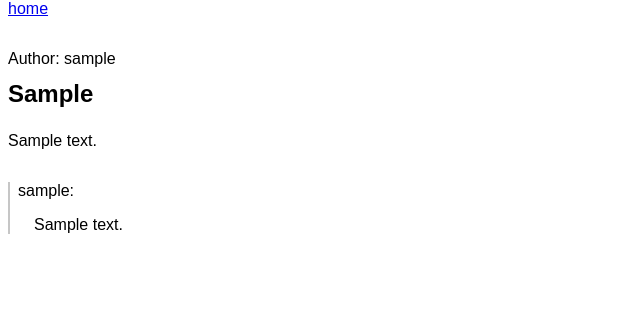
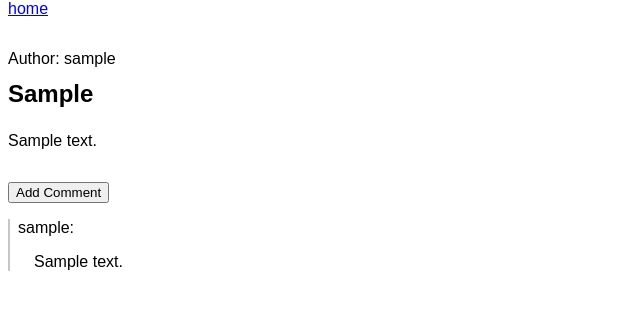
Before and after one commit to lassirissanen/comp-sec-project, a Django app: page /posts/1 in a window 1280 px wide. Shown: the part 119-429 px from the top of the page, without its empty margins (0-640 px from the left). Run offline with Django 5.2, Linux system fonts and the light colour scheme; a user stored in the database is signed in; tables that the repository leaves empty hold one stand-in row (values such as "Sample post").

Commit message:
Add comments functionality

```diff
--- a/project/securityforum/templates/securityforum/base_generic.html
+++ b/project/securityforum/templates/securityforum/base_generic.html
@@ -7,6 +7,7 @@
     {% load static %}
     <link rel="stylesheet" href={% static "securityforum/css/style.css" %}/>
     {% block stylesheet %}{% endblock stylesheet %}
+    {% block script %}{% endblock script %}
   </head>
   <body>
     <header>
--- a/project/securityforum/templates/securityforum/post.html
+++ b/project/securityforum/templates/securityforum/post.html
@@ -2,6 +2,25 @@
 {% load static %}
 
 {% block stylesheet %}<link rel="stylesheet" href={% static "securityforum/css/post.css" %}/>{% endblock stylesheet %}
+{% block script %}
+<script>
+  document.addEventListener('DOMContentLoaded', () => {
+    const toggleBtn = document.getElementById('toggle-comment');
+    const commentForm = document.getElementById('comment-form');
+    const cancelBtn = document.getElementById('cancel-comment');
+
+    toggleBtn.addEventListener('click', () => {
+      toggleBtn.style.display = 'none';
+      commentForm.style.display = 'block';
+    });
+
+    cancelBtn.addEventListener('click', () => {
+      commentForm.style.display = 'none';
+      toggleBtn.style.display = 'block';
+    });
+  });
+</script>
+{% endblock script %}
 
 {% block content %}
   <a href={% url "securityforum:home" %}>home</a>
@@ -11,6 +30,21 @@
     <p>{{ post.content }}</p>
   </div>
   <div id="comments-container">
+    {% if user.is_authenticated %}
+    <div id="add-comment-section">
+      <button id="toggle-comment" class="btn btn-primary">Add Comment</button>
+
+      <div id="comment-form" style="display:none">
+        <form method="POST" action="{% url "securityforum:add_comment" %}">
+          {% csrf_token %}
+          <input type="text" name="post_id" value={{post.id}} hidden>
+          <textarea id="comment-textarea" name="content" placeholder="Comment here..." required></textarea>
+          <button type="submit" class="btn btn-success">Submit</button>
+          <button type="button" id="cancel-comment" class="btn btn-secondary">Cancel</button>
+        </form>
+      </div>
+    </div>
+    {% endif %}
     <ul id="comments-list">
       {% for comment in post.comment_set.all%}
         <li>
--- a/project/securityforum/urls.py
+++ b/project/securityforum/urls.py
@@ -7,5 +7,6 @@ urlpatterns = [
     path("", views.HomeView.as_view(), name="home"),
     path("posts/<pk>", views.PostView.as_view(), name="post"),
     path("post_form", views.post_form, name="post_form"),
-    path("create_post", views.create_post, name="create_post")
+    path("create_post", views.create_post, name="create_post"),
+    path("add_comment", views.add_comment, name="add_comment")
 ]
--- a/project/securityforum/views.py
+++ b/project/securityforum/views.py
@@ -2,7 +2,7 @@ from django.shortcuts import render, get_object_or_404
 from django.http import HttpResponse, HttpResponseRedirect
 from django.urls import reverse
 from django.views import generic
-from .models import Post, User
+from .models import Post, Comment
 from datetime import datetime
 
 # Create your views here.
@@ -37,3 +37,14 @@ def create_post(request):
                     pub_date=datetime.now(), author=author)
     new_post.save()
     return HttpResponseRedirect(reverse("securityforum:post", args=(new_post.id,)))
+
+
+def add_comment(request):
+    data = request.POST
+    content = data["content"]
+    post_id = data["post_id"]
+    post = Post.objects.get(id=post_id)
+    author = request.user
+    new_comment = Comment(content=content, author=author, post=post)
+    new_comment.save()
+    return HttpResponseRedirect(reverse("securityforum:post", args=(post_id,)))
```
